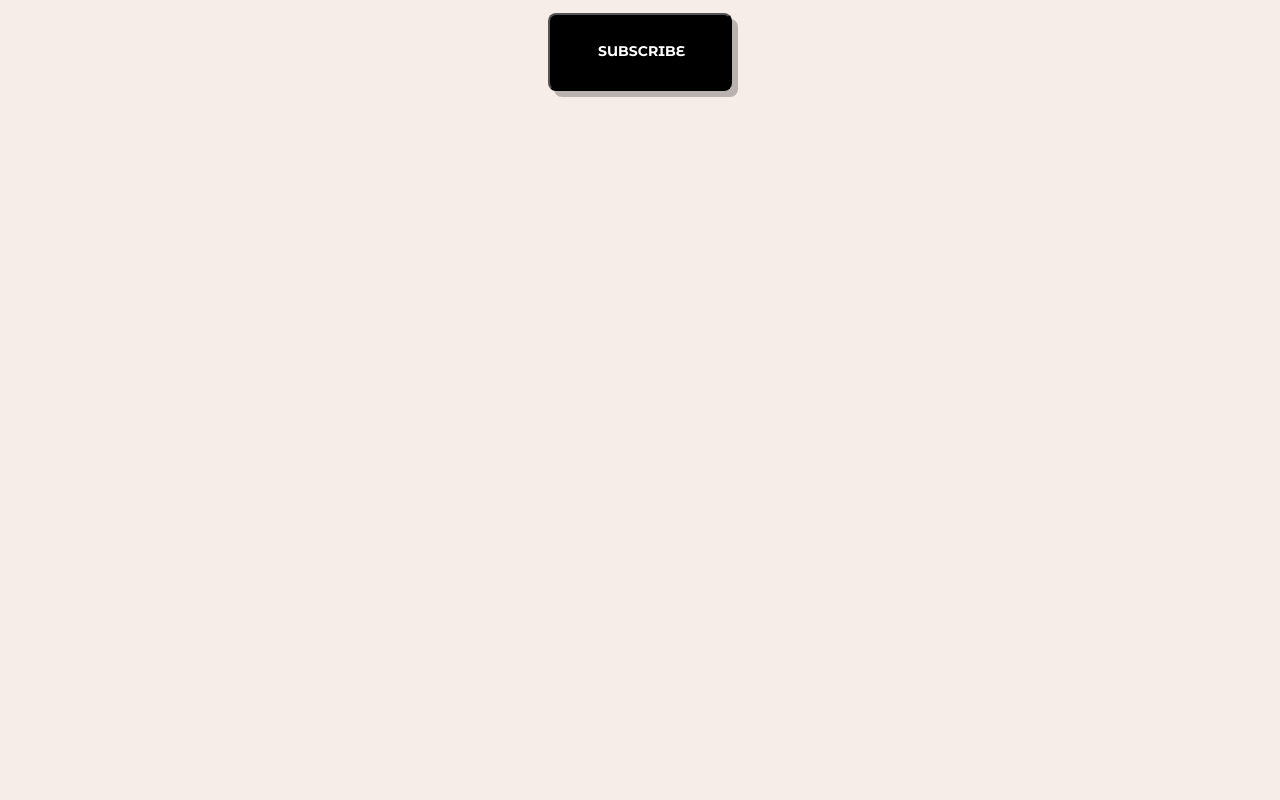
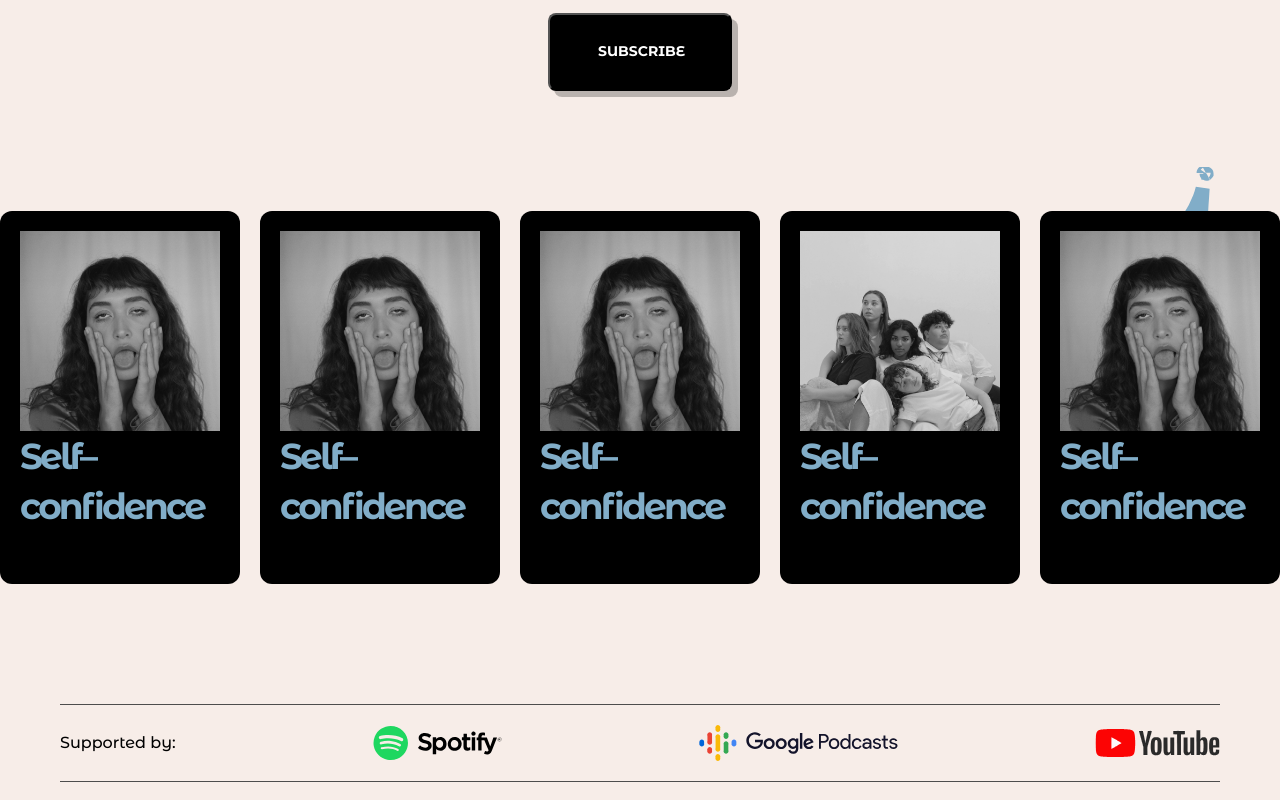
Before and after one commit to progdidi/podofcast, a website: page app/index.html in a window 1280 px wide. Shown: the part 492-1292 px from the top of the page. Before the commit the page ends 800 px from the top, so only its background shows below. Drawn offline with Linux system fonts and the light colour scheme.

Commit message:
feat: feat promo section

```diff
--- a/app/index.html
+++ b/app/index.html
@@ -36,6 +36,7 @@
     </header>
 
     <section class="promo">
+        <div class="promo-main">
             <div class="container">
                 <div class="promo__inner">
                     <h1 class="promo__title"> Your Daily <br> <span>Podcast</span></h1>
@@ -46,15 +47,61 @@
                     <button class="promo__btn black-btn">SUBSCRIBE</button>
                 </div>
             </div>
-    </section>
+        </div>
+
 
         <div class="top">
             <div class="container-fluid">
                 <div class="top-slider">
+                    <div class="top-slider__items">
+                        <div class="top-slider__item">
+                            <img src="images/covers/cover1.png" alt="" class="top-slider__item-img">
+                            <h6 class="top-slider__item-title">Self–confidence</h6>
+                        </div>
+                        <div class="top-slider__item">
+                            <img src="images/covers/cover1.png" alt="" class="top-slider__item-img">
+                            <h6 class="top-slider__item-title">Self–confidence</h6>
+                        </div>
+                        <div class="top-slider__item">
+                            <img src="images/covers/cover1.png" alt="" class="top-slider__item-img">
+                            <h6 class="top-slider__item-title">Self–confidence</h6>
+                        </div>
+                        <div class="top-slider__item">
+                            <img src="images/covers/cover2.png" alt="" class="top-slider__item-img">
+                            <h6 class="top-slider__item-title">Self–confidence</h6>
+                        </div>
+                        <div class="top-slider__item">
+                            <img src="images/covers/cover1.png" alt="" class="top-slider__item-img">
+                            <h6 class="top-slider__item-title">Self–confidence</h6>
+                        </div>
+                    </div>
                 </div>
             </div>
         </div>
 
+        <div class="support">
+            <div class="container">
+                <div class="support__inner">
+                    <ul class="support__list">
+                        <p class="support__text">Supported by:</p>
+                        <li class="support__list-item">
+                            <img src="images/suport/spotify.svg" alt="" class="support__item-img">
+                        </li>
+                        <li class="support__list-item">
+                            <img src="images/suport/google.svg" alt="" class="support__item-img">
+                        </li>
+                        <li class="support__list-item">
+                            <img src="images/suport/youtube.svg" alt="" class="support__item-img">
+                        </li>
+
+                    </ul>
+                </div>
+            </div>
+        </div>
+    </section>
+
+
+
     <script src="js/main.js"></script>
 </body>
 </html>
--- a/app/scss/blocks/_promo.scss
+++ b/app/scss/blocks/_promo.scss
@@ -1,5 +1,5 @@
 .promo {
-    padding: 40px 0;
+    padding: 40px 0 140px 0;
     background-image: url('../../images/promo/bg\ stars.svg');
     background-repeat: no-repeat;
     background-size: auto;
@@ -34,7 +34,58 @@
             box-shadow: 6px 6px 0 0 rgba(0, 0, 0, 0.25);
             background: #000;
             color: #fff;
+            margin-bottom: 120px;
         }
     }
 
 }
+
+.top {
+    .top-slider {
+        margin-bottom: 120px;
+        max-width: 100%;
+        overflow: hidden;
+    }
+    .top-slider__items {
+        display: flex;
+        gap: 20px;
+    }
+    .top-slider__item {
+        border-radius: 12px;
+        width: 373px;
+        height: 373px;
+        padding: 20px;
+        background: #000;
+        &-img {
+
+        }
+        &-title {
+            font-weight: 700;
+            font-size: 36px;
+            line-height: 140%;
+            letter-spacing: -0.08em;
+            color: #81adc8;
+
+        }
+    }
+}
+
+
+.support {
+    .support__inner {
+        padding: 20px 0;
+        border-top: 1.5px solid #4d4d4d;
+        border-bottom: 1.5px solid #4d4d4d;
+
+    }
+    .support__text {
+    }
+    .support__list {
+        display: flex;
+        align-items: center;
+        justify-content: space-between;
+    }
+    .support__item-img {
+        display: block;
+    }
+}
```
Also changed, not shown: app/css/style.min.css, app/images/covers/cover1.png (added), app/images/covers/cover2.png (added), app/images/suport/google.svg (added), app/images/suport/spotify.png (added), app/images/suport/spotify.svg (added), app/images/suport/youtube.svg (added). Lines whose indentation alone changed are shown as unchanged.
